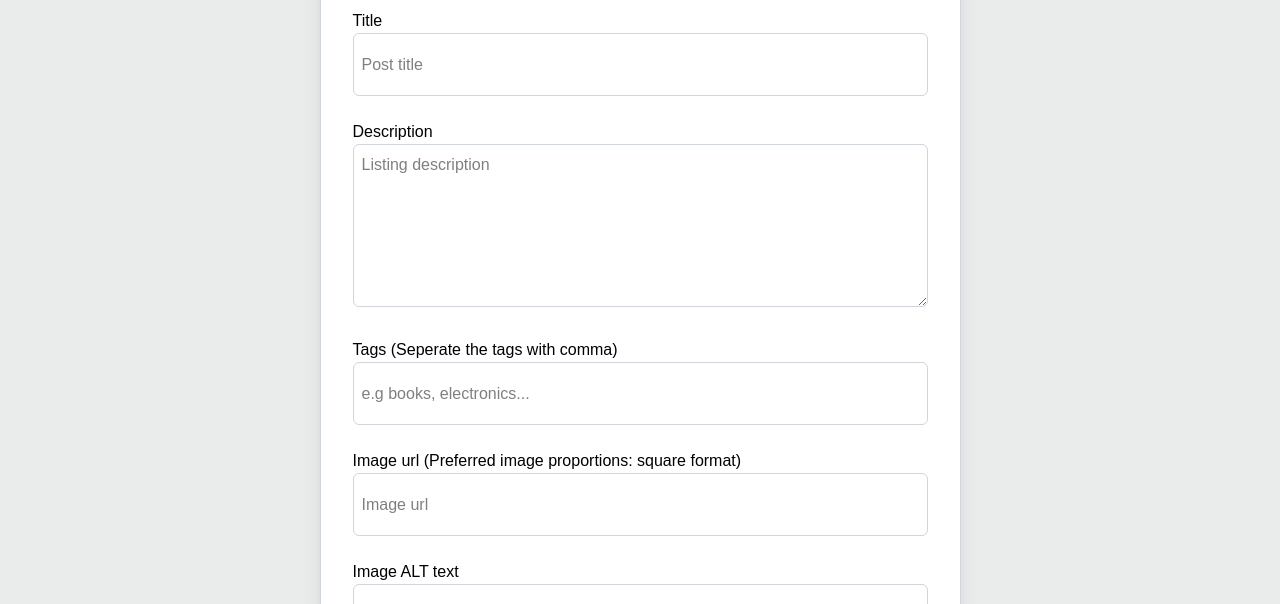
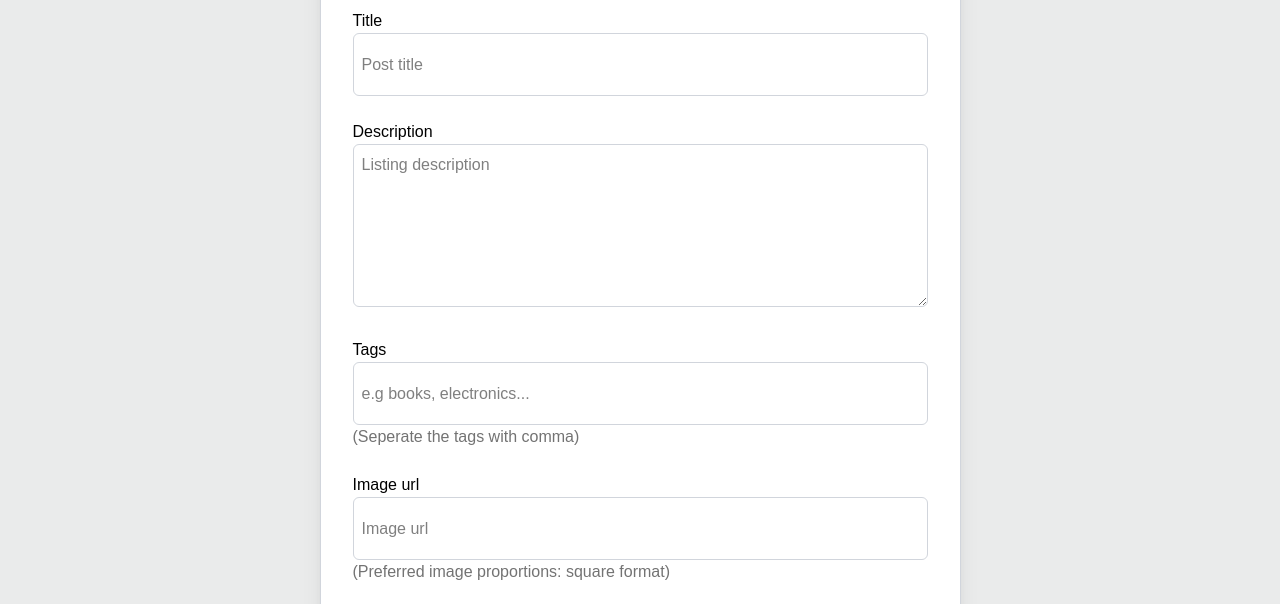
Before and after one commit to martir2109/FED2-SP2-martir2109, a website built with Vite: page listing/create/index.html in a window 1280 px wide. Shown: the part 195-799 px from the top of the page. Built offline with nearby package versions, Linux system fonts and the light colour scheme.

Commit message:
Hide input info text using dynamic IDs
- Added span
- Hide infoText with CSS instead of removing it

```diff
--- a/listing/create/index.html
+++ b/listing/create/index.html
@@ -59,9 +59,7 @@
         </div>
 
         <div class="field">
-          <label for="tags" class="form-label"
-            >Tags (Seperate the tags with comma)</label
-          >
+          <label for="tags" class="form-label">Tags</label>
           <input
             type="text"
             placeholder="e.g books, electronics..."
@@ -70,13 +68,14 @@
             class="sm:h-[63px] h-[50px] w-full rounded-md border border-gray-300 bg-white p-2 focus:ring-2 focus:ring-blue-500 focus:outline-none"
             aria-required="true"
           />
+          <span id="tags-info" class="text-grey text-underInput"
+            >(Seperate the tags with comma)</span
+          >
           <span id="tags-error" class="text-danger text-p italic"></span>
         </div>
 
         <div class="field">
-          <label for="media" class="form-label"
-            >Image url (Preferred image proportions: square format)</label
-          >
+          <label for="media" class="form-label">Image url</label>
           <input
             type="url"
             placeholder="Image url"
@@ -85,6 +84,9 @@
             class="sm:h-[63px] h-[50px] w-full rounded-md border border-gray-300 bg-white p-2 focus:ring-2 focus:ring-blue-500 focus:outline-none"
             aria-required="true"
           />
+          <span id="media-info" class="text-grey text-underInput"
+            >(Preferred image proportions: square format)</span
+          >
           <span id="media-error" class="text-danger text-p italic"></span>
         </div>
 
@@ -98,6 +100,9 @@
             class="sm:h-[63px] h-[50px] w-full rounded-md border border-gray-300 bg-white p-2 focus:ring-2 focus:ring-blue-500 focus:outline-none"
             aria-required="true"
           />
+          <span id="alt-info" class="text-grey text-underInput"
+            >(Describe your listing image, e.g. "Yellow water bottle")</span
+          >
           <span id="alt-error" class="text-danger text-p italic"></span>
         </div>
 
--- a/listing/edit/index.html
+++ b/listing/edit/index.html
@@ -59,9 +59,7 @@
         </div>
 
         <div class="field">
-          <label for="tags" class="form-label"
-            >Tags (Seperate the tags with comma)</label
-          >
+          <label for="tags" class="form-label">Tags</label>
           <input
             type="text"
             placeholder="e.g books, electronics..."
@@ -70,13 +68,14 @@
             class="sm:h-[63px] h-[50px] w-full rounded-md border border-gray-300 bg-white p-2 focus:ring-2 focus:ring-blue-500 focus:outline-none"
             aria-required="true"
           />
+          <span id="tags-info" class="text-grey text-underInput"
+            >(Seperate the tags with comma)</span
+          >
           <span id="tags-error" class="text-danger text-p italic"></span>
         </div>
 
         <div class="field">
-          <label for="media" class="form-label"
-            >Image url (Preferred image proportions: square format)</label
-          >
+          <label for="media" class="form-label">Image url</label>
           <input
             type="url"
             placeholder="Image url"
@@ -85,6 +84,9 @@
             class="sm:h-[63px] h-[50px] w-full rounded-md border border-gray-300 bg-white p-2 focus:ring-2 focus:ring-blue-500 focus:outline-none"
             aria-required="true"
           />
+          <span id="media-info" class="text-grey text-underInput"
+            >(Preferred image proportions: square format)</span
+          >
           <span id="media-error" class="text-danger text-p italic"></span>
         </div>
 
@@ -98,6 +100,9 @@
             class="sm:h-[63px] h-[50px] w-full rounded-md border border-gray-300 bg-white p-2 focus:ring-2 focus:ring-blue-500 focus:outline-none"
             aria-required="true"
           />
+          <span id="alt-info" class="text-grey text-underInput"
+            >(Describe your listing image, e.g. "Yellow water bottle")</span
+          >
           <span id="alt-error" class="text-danger text-p italic"></span>
         </div>
 
--- a/src/ts/utils.ts
+++ b/src/ts/utils.ts
@@ -11,14 +11,17 @@ import {
 export function showError(inputId: string, message: string) {
   const input = document.getElementById(inputId)!;
   const errorSpan = document.getElementById(`${inputId}-error`)!;
-  const infoText = document.getElementById("info-text")!;
+  const infoText = document.getElementById(`${inputId}-info`)!;
 
   if (input && errorSpan) {
     input.classList.add("input-error");
     errorSpan.textContent = message;
     input.classList.add("border-danger");
     input.classList.remove("border-gray-300");
-    if (infoText) infoText.remove();
+
+    if (infoText) {
+      infoText.style.display = "none";
+    }
   }
 }
 
```
